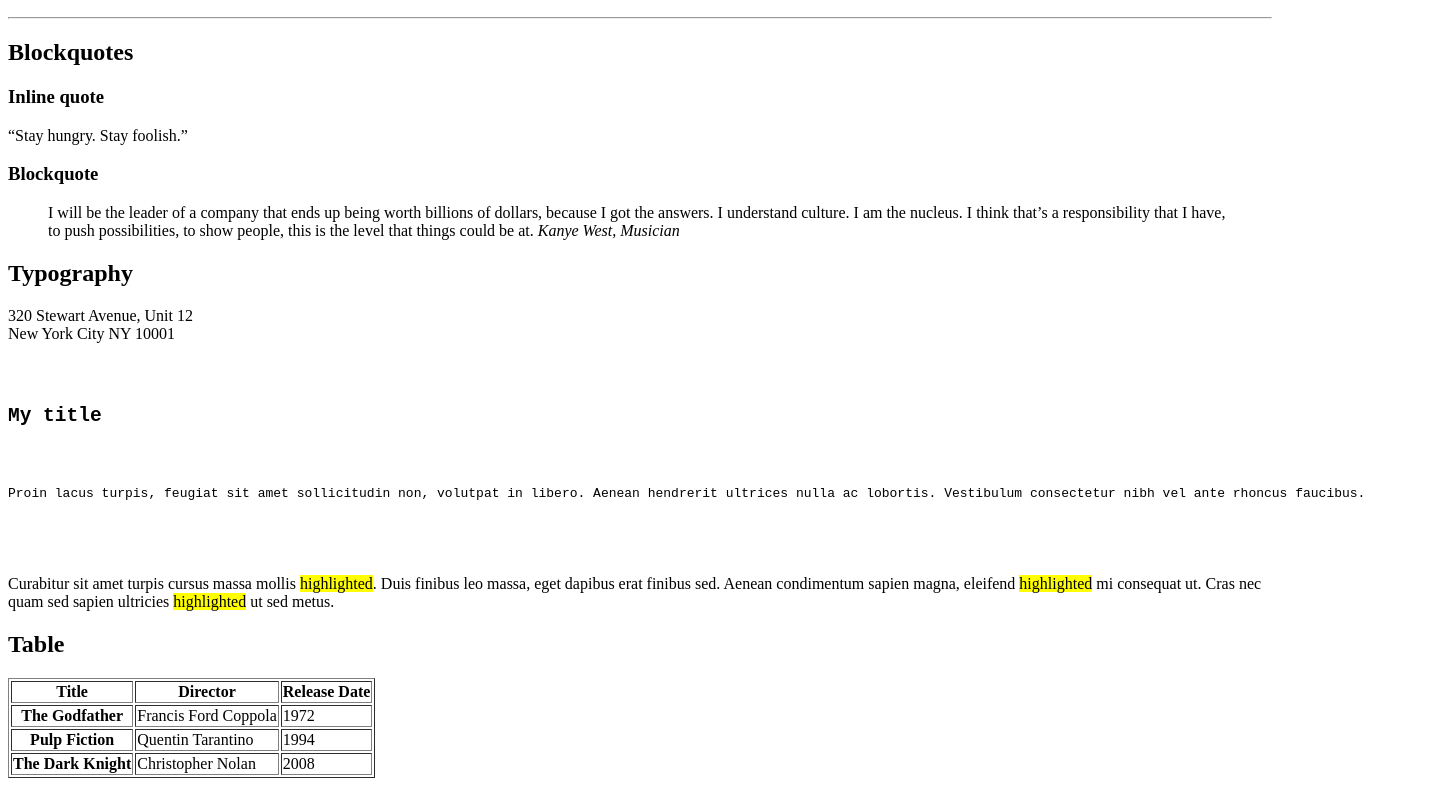
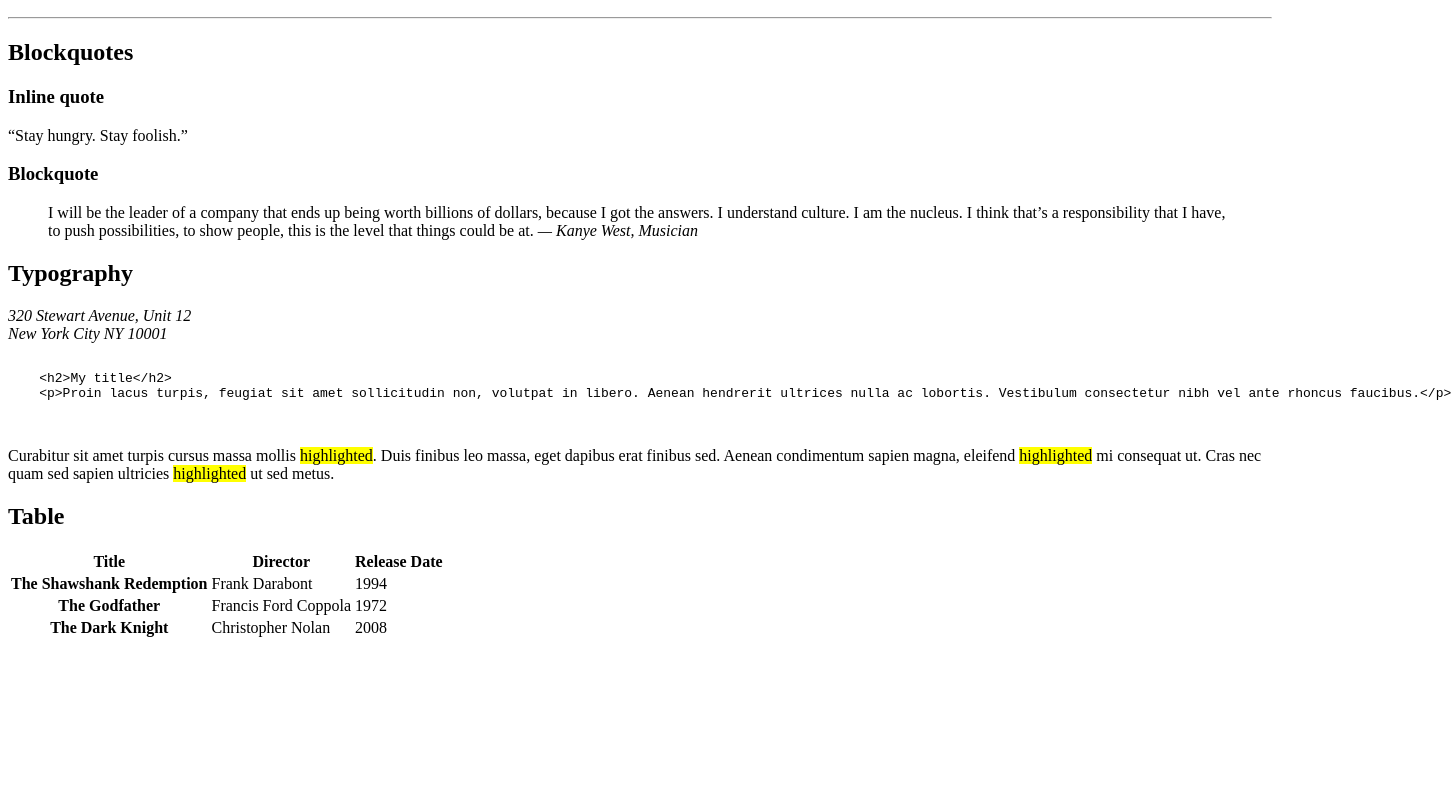
Before and after one commit to Ry-88/holbertonschool-web_front_end, a plain HTML site: page html_advanced/33-styleguide.html in a window 1280 px wide. Shown: the part 978-1764 px from the top of the page, 1451 px wide, since content can reach past the window. After the commit the page ends 1626 px from the top, so only its background shows below. Drawn offline with Linux system fonts and the light colour scheme.

Commit message:
fix code 33

```diff
--- a/html_advanced/33-styleguide.html
+++ b/html_advanced/33-styleguide.html
@@ -98,8 +98,10 @@
                 <div>
                     <h3>Blockquote</h3>
                     <blockquote>
-                        I will be the leader of a company that ends up being worth billions of dollars, because I got the answers. I understand culture. I am the nucleus. I think that’s a responsibility that I have, to push possibilities, to show people, this is the level that things could be at.
-                        <cite> Kanye West, Musician</cite>
+                        I will be the leader of a company that ends up being worth billions of dollars, because I got the answers.
+                        I understand culture. I am the nucleus.
+                        I think that’s a responsibility that I have, to push possibilities, to show people, this is the level that things could be at.
+                        <cite>— Kanye West, Musician</cite>
                     </blockquote>
                 </div>
             </section>
@@ -110,18 +112,26 @@
                     <h2>Typography</h2>
                 </header>
                 <div>
-                    <p>320 Stewart Avenue, Unit 12<br>New York City NY 10001</p>
+                    <address>
+                        320 Stewart Avenue, Unit 12<br>
+                        New York City NY 10001
+                    </address>
                 </div>
                 <div>
                     <pre>
-                        <code>
-                            <h2>My title</h2>
-                            <p>Proin lacus turpis, feugiat sit amet sollicitudin non, volutpat in libero. Aenean hendrerit ultrices nulla ac lobortis. Vestibulum consectetur nibh vel ante rhoncus faucibus.</p>
-                        </code>
+<code>
+    &lt;h2&gt;My title&lt;/h2&gt;
+    &lt;p&gt;Proin lacus turpis, feugiat sit amet sollicitudin non, volutpat in libero. Aenean hendrerit ultrices nulla ac lobortis. Vestibulum consectetur nibh vel ante rhoncus faucibus.&lt;/p&gt;
+</code>
                     </pre>
                 </div>
                 <div>
-                    <p>Curabitur sit amet turpis cursus massa mollis <mark>highlighted</mark>. Duis finibus leo massa, eget dapibus erat finibus sed. Aenean condimentum sapien magna, eleifend <mark>highlighted</mark> mi consequat ut. Cras nec quam sed sapien ultricies <mark>highlighted</mark> ut sed metus.</p>
+                    <p>
+                        Curabitur sit amet turpis cursus massa mollis <mark>highlighted</mark>.
+                        Duis finibus leo massa, eget dapibus erat finibus sed.
+                        Aenean condimentum sapien magna, eleifend <mark>highlighted</mark> mi consequat ut.
+                        Cras nec quam sed sapien ultricies <mark>highlighted</mark> ut sed metus.
+                    </p>
                 </div>
             </section>
 
@@ -130,7 +140,7 @@
                 <header>
                     <h2>Table</h2>
                 </header>
-                <table border="1">
+                <table>
                     <thead>
                         <tr>
                             <th scope="col">Title</th>
@@ -140,14 +150,14 @@
                     </thead>
                     <tbody>
                         <tr>
+                            <th scope="row">The Shawshank Redemption</th>
+                            <td>Frank Darabont</td>
+                            <td>1994</td>
+                        </tr>
+                        <tr>
                             <th scope="row">The Godfather</th>
                             <td>Francis Ford Coppola</td>
                             <td>1972</td>
-                        </tr>
-                        <tr>
-                            <th scope="row">Pulp Fiction</th>
-                            <td>Quentin Tarantino</td>
-                            <td>1994</td>
                         </tr>
                         <tr>
                             <th scope="row">The Dark Knight</th>
```
